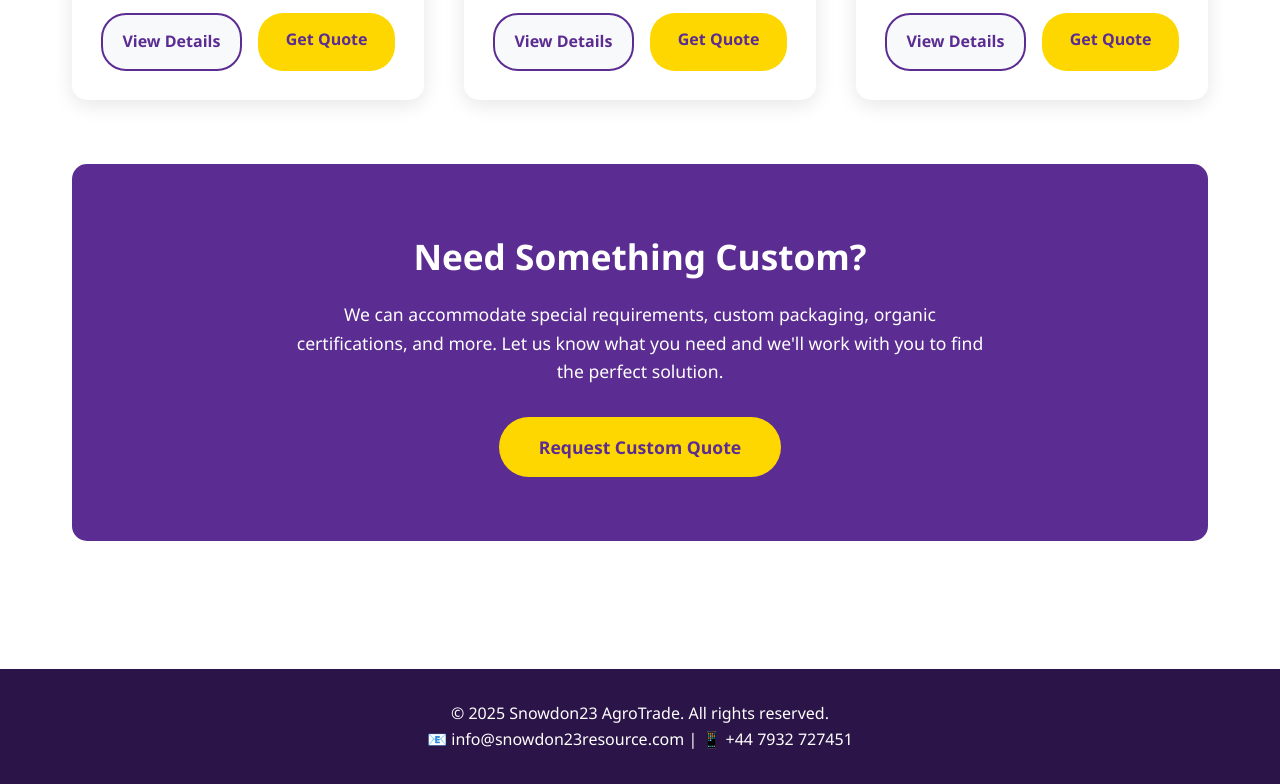
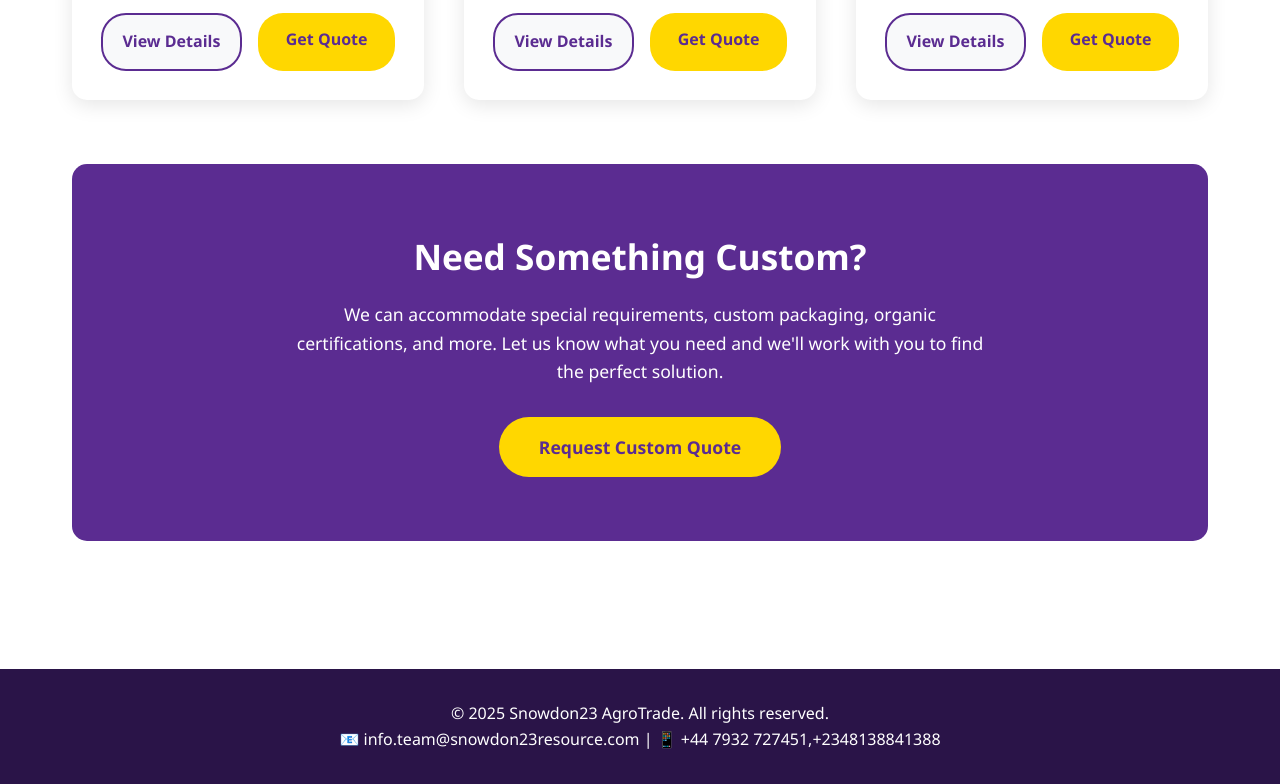
Before and after one commit to solomonAdekunle/snowdon23-agrotrade, a website: page products-page.html in a window 1280 px wide. Shown: the part 1938-2722 px from the top of the page. Drawn offline with Linux system fonts and the light colour scheme.

Commit message:
Update products-page.html

```diff
--- a/products-page.html
+++ b/products-page.html
@@ -221,7 +221,7 @@
 
   <footer>
     <p>&copy; 2025 Snowdon23 AgroTrade. All rights reserved.</p>
-    <p>📧 info@snowdon23resource.com | 📱 +44 7932 727451</p>
+    <p>📧 info.team@snowdon23resource.com | 📱 +44 7932 727451,+2348138841388</p>
   </footer>
 
   <script>
```
